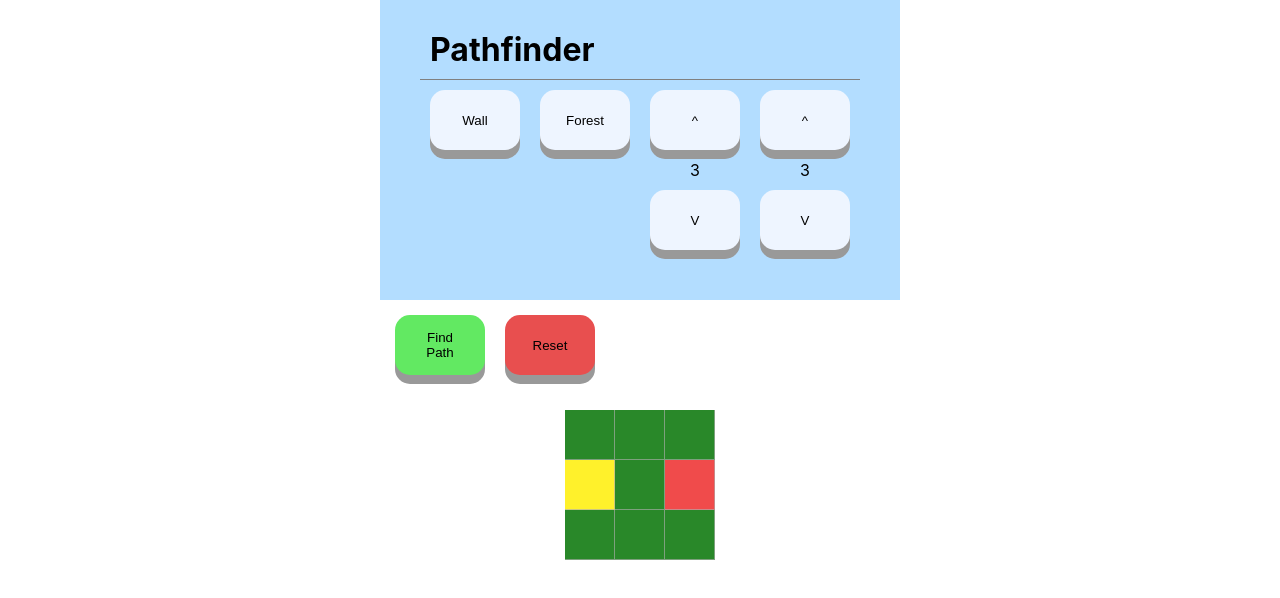
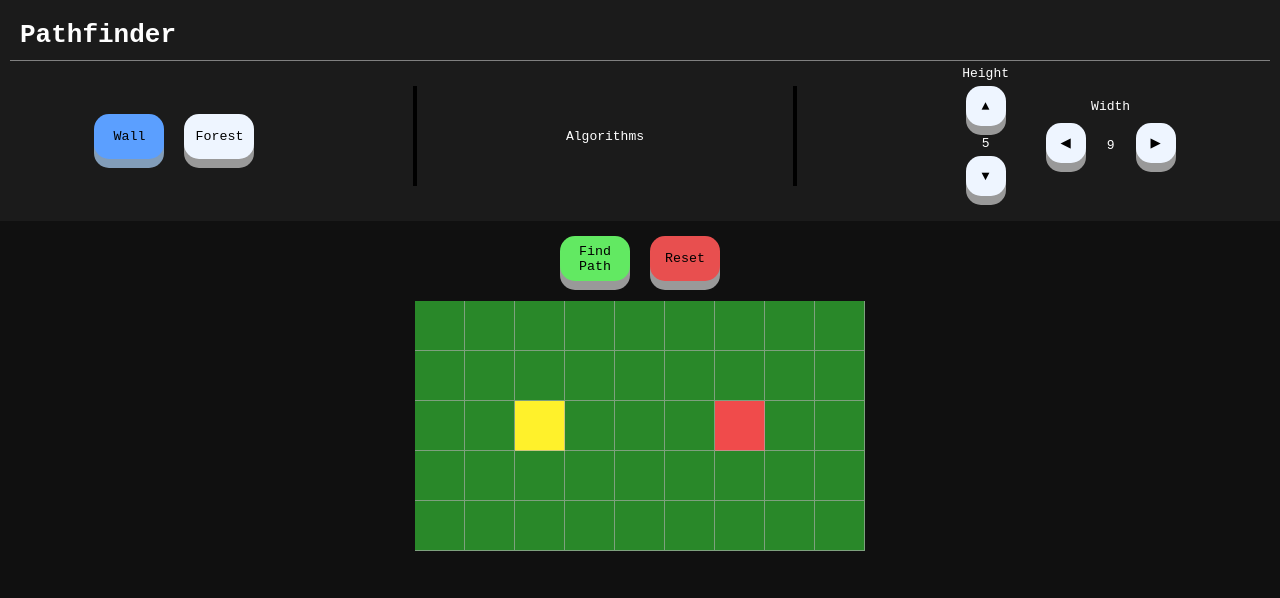
Before and after one commit to dingdongg/pathfinding, a React (Create React App) app: page / in a window 1280 px wide. Shown: the top 598 px of the page. Built offline with nearby package versions, Linux system fonts and the light colour scheme; the HTML template or start-up script is replaced by a standard one.

Commit message:
CSS changes

```diff
--- a/src/App.css
+++ b/src/App.css
@@ -2,41 +2,40 @@
   box-sizing: border-box;
   margin: 0;
   padding: 0;
+  font-family: monospace;
 }
 
 body {
   margin: 0;
-  font-family: -apple-system, BlinkMacSystemFont, "Segoe UI", "Roboto", "Oxygen", "Ubuntu", "Cantarell", "Fira Sans",
- "Droid Sans", "Helvetica Neue", sans-serif;
   -webkit-font-smoothing: antialiased;
   -moz-osx-font-smoothing: grayscale;
+  background-color: #101010;
 }
 
 code {
   font-family: source-code-pro, Menlo, Monaco, Consolas, "Courier New", monospace;
 }
 
-.controls {
+.header {
   display: block;
-  width: 100%;
-  padding: 20px 40px 40px 40px;
-  background-color: #b3ddff;
+  width: 100vw;
+  position: relative;
+  padding-top: 20px;
+  padding: 10px;
+  background-color: #1b1b1b;
+  color: white;
 }
 
-.controls h1 {
+.header h1 {
   padding: 10px;
   border-bottom: 1px grey solid;
 }
 
-.controls .placements {
-  display: inline-flex;
-}
-
-.controls button {
-  width: 90px;
-  height: 60px;
+.header button {
+  width: 70px;
+  height: 45px;
   margin: 10px;
-  padding: 15px 25px;
+  padding: 5px;
   text-align: center;
   cursor: pointer;
   background-color: #eef5ff;
@@ -45,20 +44,106 @@ code {
   box-shadow: 0 9px #999;
 }
 
-.controls button:hover {
+.header button:hover {
   background-color: #cde0f1;
 }
 
-.controls button:active {
+.header button:active {
   background-color: #a8c2db;
   box-shadow: 0 5px gray;
   transform: translateY(4px);
 }
 
-.controls .adjust-size {
+.header .controls {
+  width: 100%;
+  display: flex;
+  align-items: center;
+  justify-content: space-around;
+}
+
+.header .controls .divider {
+  height: 100px;
+  border: 2px solid black;
+}
+
+.header .controls .barrier-types .selected {
+  width: 70px;
+  height: 45px;
+  margin: 10px;
+  padding: 5px;
+  text-align: center;
+  cursor: pointer;
+  background-color: #5b9fff;
+  border: none;
+  border-radius: 15px;
+  box-shadow: 0 9px #829db9;
+}
+
+.header .controls .barrier-types .selected:hover {
+  background-color: #62adef;
+}
+
+.header .controls .barrier-types .selected:active {
+  background-color: #2b91f1;
+  box-shadow: 0 5px gray;
+  transform: translateY(4px);
+}
+
+.header .controls .adjust-size {
+  display: inline-grid;
+  grid-auto-flow: column;
+  justify-items: center;
+  align-items: center;
+}
+
+.header .controls .adjust-size button {
+  height: 40px;
+  width: 40px;
+  padding: 10px;
+  text-align: center;
+  margin-top: 5px;
+}
+
+.header .controls .adjust-size .adjust-height,
+.header .controls .adjust-size .adjust-width {
+  margin: 5px 10px;
+}
+
+.header .controls .adjust-size .adjust-height {
   display: inline-grid;
   grid-auto-flow: row;
   justify-items: center;
+}
+
+.header .controls .adjust-size .adjust-width {
+  display: inline-grid;
+  grid-template-columns: 2fr 1fr 2fr;
+  grid-template-rows: 1fr 3fr;
+  gap: 0;
+}
+
+.header .controls .adjust-size .adjust-width .descriptor {
+  grid-column: 1/4;
+  grid-row: 1;
+  text-align: center;
+}
+
+.header .controls .adjust-size .adjust-width .left {
+  grid-column: 1;
+  grid-row: 2;
+}
+
+.header .controls .adjust-size .adjust-width .value {
+  grid-column: 2;
+  grid-row: 2;
+  margin: auto;
+  justify-content: center;
+  align-items: center;
+}
+
+.header .controls .adjust-size .adjust-width .right {
+  grid-column: 3;
+  grid-row: 2;
 }
 
 .node {
@@ -143,6 +228,7 @@ code {
   display: grid;
   grid-auto-flow: row;
   margin: 20px;
+  margin-top: 5px;
   justify-content: center;
 }
 
@@ -154,6 +240,7 @@ code {
 .board-buttons {
   display: flex;
   align-items: center;
+  justify-content: center;
   padding: 5px;
 }
 
@@ -162,10 +249,10 @@ code {
 }
 
 .board-buttons button.find-path {
-  width: 90px;
-  height: 60px;
+  width: 70px;
+  height: 45px;
   margin: 10px;
-  padding: 15px 25px;
+  padding: 5px;
   text-align: center;
   cursor: pointer;
   background-color: #62e962;
@@ -185,10 +272,10 @@ code {
 }
 
 .board-buttons button.reset {
-  width: 90px;
-  height: 60px;
+  width: 70px;
+  height: 45px;
   margin: 10px;
-  padding: 15px 25px;
+  padding: 5px;
   text-align: center;
   cursor: pointer;
   background-color: #e84f4f;
--- a/src/App/Board.tsx
+++ b/src/App/Board.tsx
@@ -53,7 +53,6 @@ export default class Board extends Component<IBoardProps, IBoardState> {
 
     // Creates and returns starting grid
     createInitGrid(height: number, width: number): INodeProps[] {
-        console.log("New Grid: " + height + " | " + width);
         const grid = new Array<INodeProps>();
         for (let row = 0; row < height; row++) {
             for (let col = 0; col < width; col++) {
--- a/src/App/Controls.tsx
+++ b/src/App/Controls.tsx
@@ -1,7 +1,6 @@
 import React, { Component } from 'react';
 import Board from "./Board";
 import Node, { NodeType, BarrierNode } from "./Node";
-
 interface IControlsProps {
 }
 
@@ -12,12 +11,17 @@ interface IControlsState {
 }
 
 export default class Controls extends Component<IControlsProps, IControlsState> {
+    readonly MIN_HEIGHT: number = 3;
+    readonly MAX_HEIGHT: number = 10;
+    readonly MIN_WIDTH: number = 3;
+    readonly MAX_WIDTH: number = 15;
+
     constructor(props: any) {
         super(props);
         this.state = {
             barrierType: NodeType.WallNode,
-            boardHeight: 3,
-            boardWidth: 3
+            boardHeight: 5,
+            boardWidth: 9
         }
     }
 
@@ -30,36 +34,73 @@ export default class Controls extends Component<IControlsProps, IControlsState>
         this.setState({ ...this.state, barrierType: barrier });
     }
 
+
+
+    increaseHeight() {
+        if (this.state.boardHeight >= this.MAX_HEIGHT) return;
+        this.setState((state) => { return { boardHeight: state.boardHeight + 1 } })
+    }
+
+    decreaseHeight() {
+        if (this.state.boardHeight <= this.MIN_HEIGHT) return;
+        this.setState((state) => { return { boardHeight: state.boardHeight - 1 } })
+    }
+
+    increaseWidth() {
+        if (this.state.boardWidth >= this.MAX_WIDTH) return;
+        this.setState((state) => { return { boardWidth: state.boardWidth + 1 } })
+    }
+
+    decreaseWidth() {
+        if (this.state.boardWidth <= this.MIN_WIDTH) return;
+        this.setState((state) => { return { boardWidth: state.boardWidth - 1 } })
+    }
+
     renderHeightChange() {
-        return (<div className="adjust-size">
-            <button className="up" onClick={() => this.setState((state) => { return { boardHeight: state.boardHeight + 1 } })}>^</button>
+        return (<div className="adjust-height">
+            <span>Height</span>
+            <button className="up" onClick={() => this.increaseHeight()}>▲</button>
             <span>{this.state.boardHeight}</span>
-            <button className="down" onClick={() => this.setState((state) => { return { boardHeight: state.boardHeight - 1 } })}>V</button>
+            <button className="down" onClick={() => this.decreaseHeight()}>▼</button>
         </div>)
     }
 
     renderWidthChange() {
-        return (<div className="adjust-size">
-            <button className="up" onClick={() => this.setState((state) => { return { boardWidth: state.boardWidth + 1 } })}>^</button>
-            <span>{this.state.boardWidth}</span>
-            <button className="down" onClick={() => this.setState((state) => { return { boardWidth: state.boardWidth - 1 } })}>V</button>
+        return (<div className="adjust-width">
+            <span className="descriptor">Width</span>
+            <button className="left" onClick={() => this.decreaseWidth()}>◀</button>
+            <span className="value">{this.state.boardWidth}</span>
+            <button className="right" onClick={() => this.increaseWidth()}>▶</button>
         </div>)
     }
 
     render() {
         return (<div>
-            <div className="controls">
+            <div className="header">
                 <h1>Pathfinder</h1>
-                <div className="placements">
-                    <button onClick={() => this.changeBarrier(NodeType.WallNode)}>Wall</button>
-                    <button onClick={() => this.changeBarrier(NodeType.ForestNode)}>Forest</button>
-                    {this.renderHeightChange()}
-                    {this.renderWidthChange()}
+                <div className="controls">
+                    <div className="barrier-types">
+                        <button onClick={() => this.changeBarrier(NodeType.WallNode)}
+                            className={this.state.barrierType == NodeType.WallNode ? "selected" : ""}>
+                            Wall</button>
+                        <button onClick={() => this.changeBarrier(NodeType.ForestNode)}
+                            className={this.state.barrierType == NodeType.ForestNode ? "selected" : ""}>
+                            Forest</button>
+                    </div>
+                    <div className="divider"></div>
+                    <div>
+                        Algorithms
+                    </div>
+                    <div className="divider"></div>
+                    <div className="adjust-size">
+                        {this.renderHeightChange()}
+                        {this.renderWidthChange()}
+                    </div>
                 </div>
             </div>
             <Board barrierType={this.state.barrierType}
-            newBoardHeight={this.state.boardHeight}
-            newBoardWidth={this.state.boardWidth} />
+                newBoardHeight={this.state.boardHeight}
+                newBoardWidth={this.state.boardWidth} />
         </div>);
     }
 }
--- a/src/Sass/_abstract.scss
+++ b/src/Sass/_abstract.scss
@@ -5,10 +5,10 @@
     $shadow: #999,
     $shadowClick: rgb(128, 128, 128)
 ) {
-    width: 90px;
-    height: 60px;
+    width: 70px;
+    height: 45px;
     margin: 10px;
-    padding: 15px 25px;
+    padding: 5px;
     text-align: center;
     cursor: pointer;
     background-color: $normal;
--- a/src/Sass/_board.scss
+++ b/src/Sass/_board.scss
@@ -2,6 +2,7 @@
     display: grid;
     grid-auto-flow: row;
     margin: 20px;
+    margin-top: 5px;
     justify-content: center;
 
     .board-row {
@@ -13,6 +14,7 @@
 .board-buttons {
     display: flex;
     align-items: center;
+    justify-content: center;
     padding: 5px;
 
     button {
--- a/src/Sass/_controls.scss
+++ b/src/Sass/_controls.scss
@@ -1,25 +1,93 @@
-.controls {
+.header {
     display: block;
-    width: 100%;
-    padding: 20px 40px 40px 40px;
-    background-color: rgb(179, 221, 255);
+    width: 100vw;
+    position: relative;
+    padding-top: 20px;
+    padding: 10px;
+    background-color: rgb(27, 27, 27);
+    color:white;
 
     h1 {
         padding: 10px;
         border-bottom: 1px grey solid;
     }
 
-    .placements {
-        display: inline-flex;
-    }
-
     button {
         @include button(rgb(238, 245, 255), rgb(205, 224, 241), rgb(168, 194, 219));
     }
 
-    .adjust-size {
-        display: inline-grid;
-        grid-auto-flow: row;
-        justify-items: center;
+    .controls {
+        width: 100%;
+        display: flex;
+        align-items: center;
+        justify-content: space-around;
+
+        .divider {
+            height: 100px;
+            border: 2px solid black;
+        }
+
+        .barrier-types {
+            .selected {
+                @include button($normal: rgb(91, 159, 255), $hover: rgb(98, 173, 239), $click: rgb(43, 145, 241), $shadow: rgb(130, 157, 185));
+            }
+        }
+
+        .adjust-size {
+            display: inline-grid;
+            grid-auto-flow: column;
+            justify-items: center;
+            align-items: center;
+
+            button {
+                height: 40px;
+                width: 40px;
+                padding: 10px;
+                text-align: center;
+                margin-top: 5px;
+            }
+
+            .adjust-height,
+            .adjust-width {
+                margin: 5px 10px;
+            }
+
+            .adjust-height {
+                display: inline-grid;
+                grid-auto-flow: row;
+                justify-items: center;
+            }
+
+            .adjust-width {
+                display: inline-grid;
+                grid-template-columns: 2fr 1fr 2fr;
+                grid-template-rows: 1fr 3fr;
+                gap: 0;
+
+                .descriptor {
+                    grid-column: 1/4;
+                    grid-row: 1;
+                    text-align: center;
+                }
+
+                .left {
+                    grid-column: 1;
+                    grid-row: 2;
+                }
+
+                .value {
+                    grid-column: 2;
+                    grid-row: 2;
+                    margin: auto;
+                    justify-content: center;
+                    align-items: center;
+                }
+
+                .right {
+                    grid-column: 3;
+                    grid-row: 2;
+                }
+            }
+        }
     }
 }
--- a/src/Sass/_reset.scss
+++ b/src/Sass/_reset.scss
@@ -2,14 +2,14 @@
   box-sizing: border-box;
   margin: 0;
   padding: 0;
+  font-family: monospace;
 }
 
 body {
   margin: 0;
-  font-family: -apple-system, BlinkMacSystemFont, "Segoe UI", "Roboto", "Oxygen", "Ubuntu", "Cantarell", "Fira Sans",
-    "Droid Sans", "Helvetica Neue", sans-serif;
   -webkit-font-smoothing: antialiased;
   -moz-osx-font-smoothing: grayscale;
+  background-color: rgb(16, 16, 16);
 }
 
 code {
```
Also changed, not shown: 1 other file (tests, documents, lock files or other folders).
